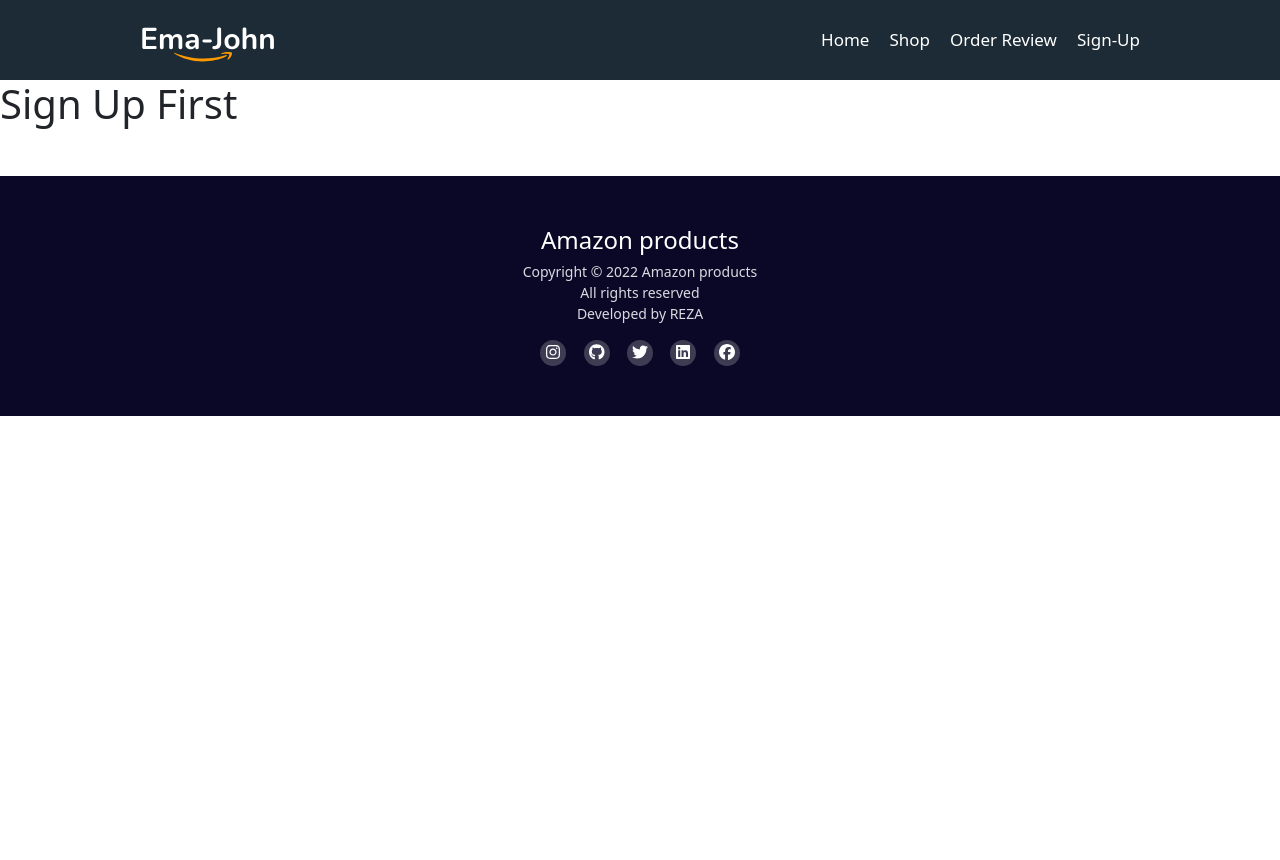
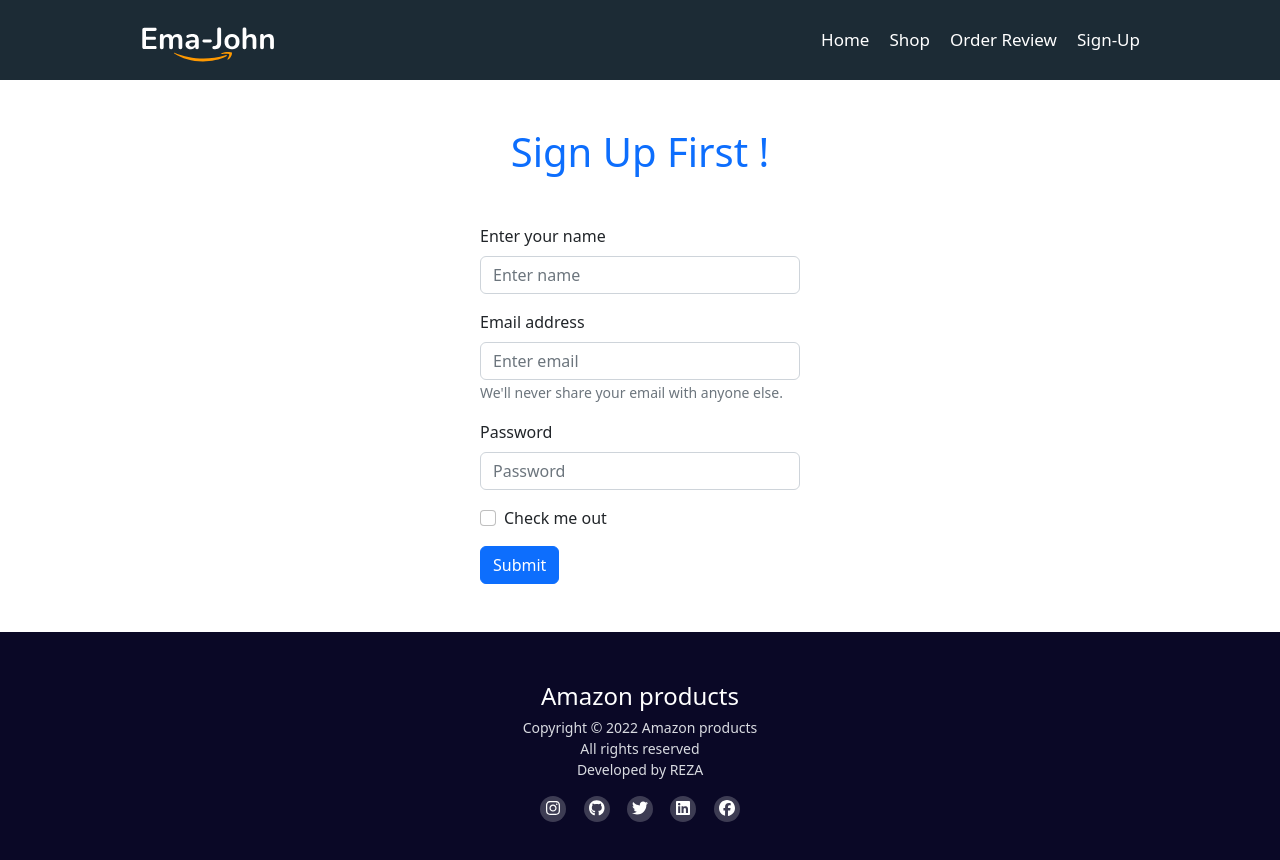
Before and after one commit to Rezaul909/Amazon-simple, a React (Create React App) app: page /SignUp in a window 1280 px wide. Shown: the top 860 px of the page. Before the commit the page ends 800 px from the top, so only its background shows below. Built offline with nearby package versions, Linux system fonts and the light colour scheme.

Commit message:
SignUp-form-added

```diff
--- a/src/components/SignUp/SignUp.js
+++ b/src/components/SignUp/SignUp.js
@@ -1,9 +1,37 @@
 import React from 'react';
+import { Button, Form } from 'react-bootstrap';
 
 const SignUp = () => {
     return (
         <div>
-            <h1>Sign Up First</h1>
+            <h1 className='mt-5 text-center text-primary'>Sign Up First !</h1>
+            <div className="mt-5 w-25 mx-auto">
+                <Form>
+                <Form.Group className="mb-3" controlId="formBasicEmail">
+                    <Form.Label>Enter your name</Form.Label>
+                    <Form.Control type="text" placeholder="Enter name" />
+                </Form.Group>
+
+                <Form.Group className="mb-3" controlId="formBasicEmail">
+                    <Form.Label>Email address</Form.Label>
+                    <Form.Control type="email" placeholder="Enter email" />
+                    <Form.Text className="text-muted">
+                    We'll never share your email with anyone else.
+                    </Form.Text>
+                </Form.Group>
+
+                <Form.Group className="mb-3" controlId="formBasicPassword">
+                    <Form.Label>Password</Form.Label>
+                    <Form.Control type="password" placeholder="Password" />
+                </Form.Group>
+                <Form.Group className="mb-3" controlId="formBasicCheckbox">
+                    <Form.Check type="checkbox" label="Check me out" />
+                </Form.Group>
+                <Button variant="primary" type="submit">
+                    Submit
+                </Button>
+                </Form>
+            </div>
         </div>
     );
 };
```
Also changed, not shown: src/App.js (+17 -15 lines), src/components/Login/Login.js (added, +11 -0 lines).
